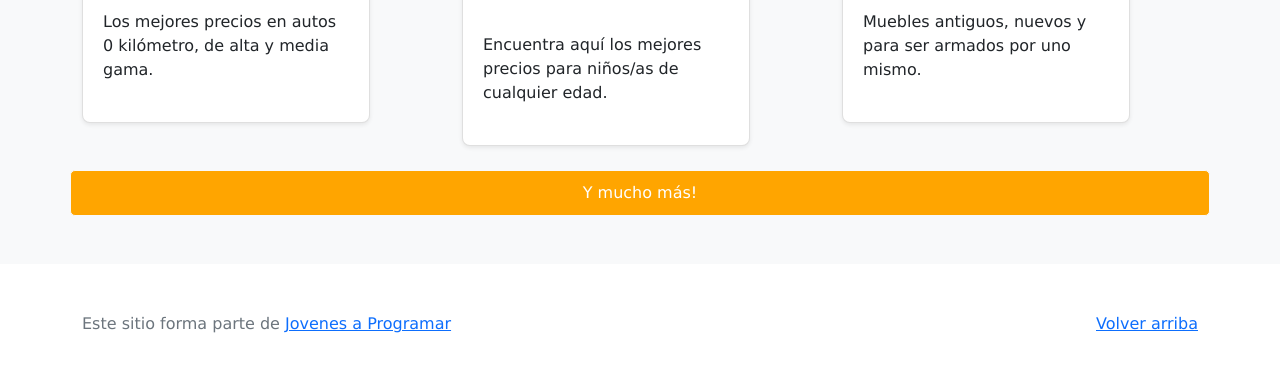
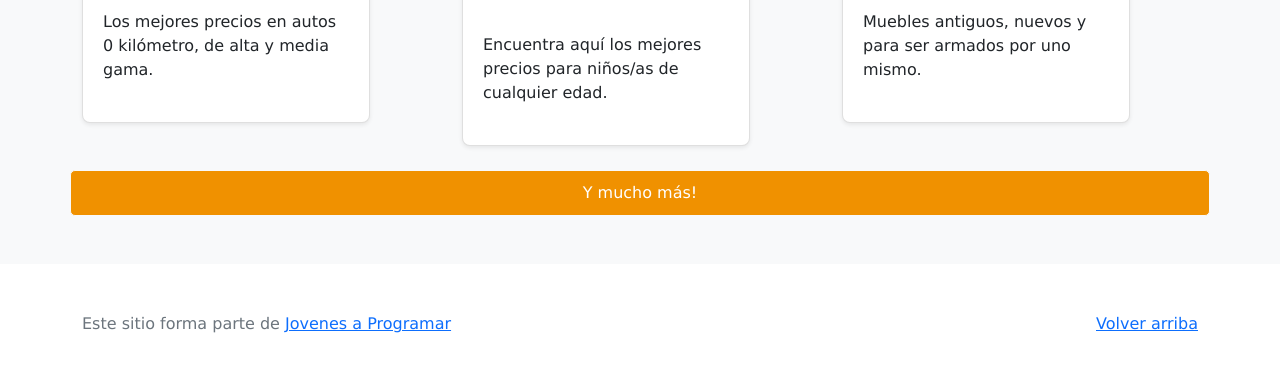
Before and after one commit to 55Bel/workspace-inicial.github.io, a plain HTML site: page index.html in a window 1280 px wide. Shown: the part 764-1136 px from the top of the page. Drawn offline with Linux system fonts and the light colour scheme; sample sign-in values are in the browser's storage.

Commit message:
modified:   css/styles.css

```diff
--- a/css/styles.css
+++ b/css/styles.css
@@ -255,7 +255,7 @@ a.custom-card:hover {
   padding: 10px 20px;
   font-size: 1em;
   color: #fff;
-  background-color: orange;
+  background-color:rgba(240, 145, 0);
   border-radius: 5px;
   text-decoration: none;
 }
```
